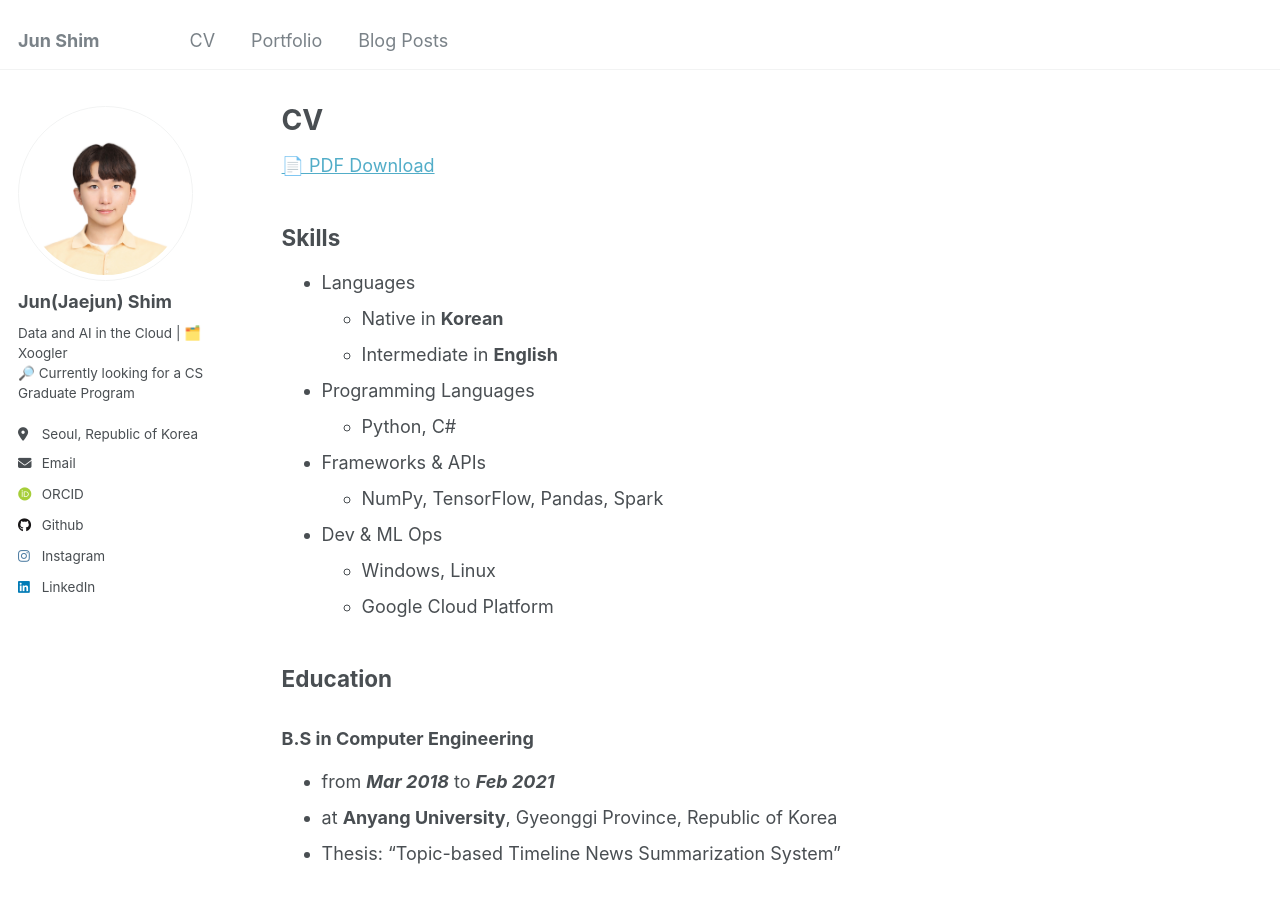
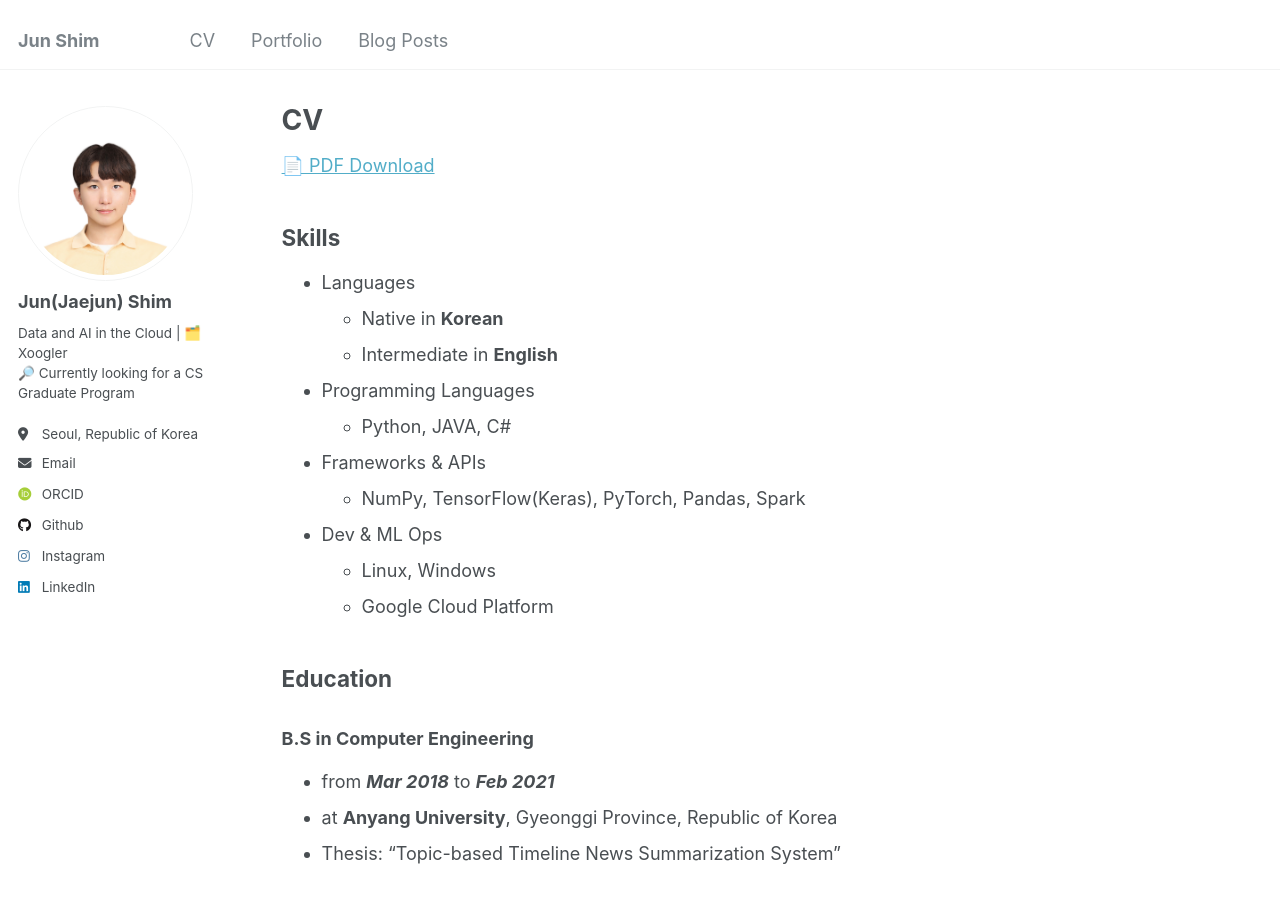
Before and after one commit to JJunShim/JJunShim.github.io, a Jekyll site: the page built from _pages/cv.md, in a window 1280 px wide and 900 px high. Built offline with Jekyll 4.4.1, drawn with Linux system fonts in a browser that asks for light colours; some web fonts are replaced.

Commit message:
Modified

```diff
--- a/_pages/cv.md
+++ b/_pages/cv.md
@@ -17,11 +17,11 @@ redirect_from:
   - Native in **Korean**
   - Intermediate in **English**
 - Programming Languages
-  - Python, C\#
+  - Python, JAVA, C\#
 - Frameworks & APIs
-  - NumPy, TensorFlow, Pandas, Spark
+  - NumPy, TensorFlow(Keras), PyTorch, Pandas, Spark
 - Dev & ML Ops
-  - Windows, Linux
+  - Linux, Windows
   - Google Cloud Platform
 
 ## Education
```
